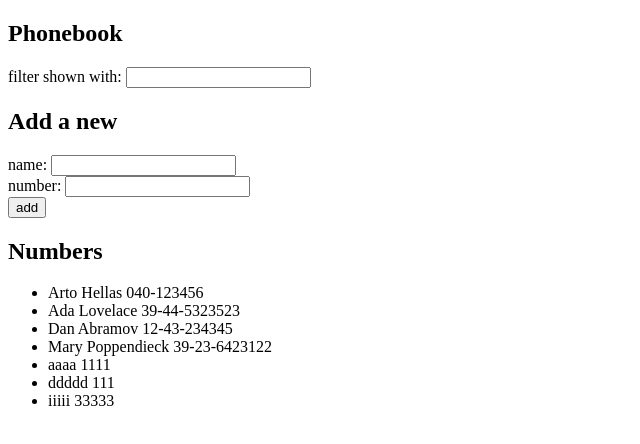
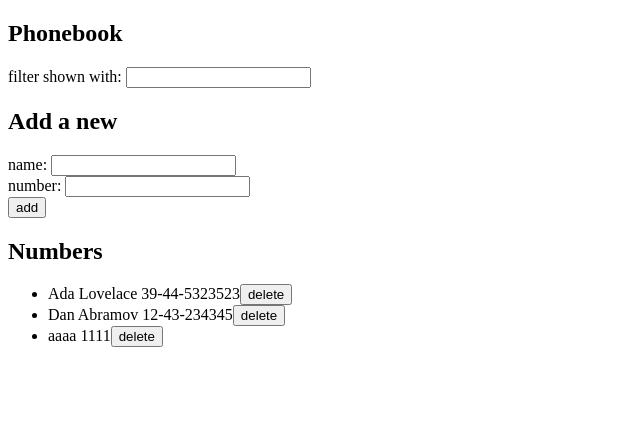
Before and after one commit to a2zlondon/fullstackopen, a React (Create React App) app in the folder part2/phonebook/: page / in a window 1280 px wide. Shown: the top 444 px of the page, without its empty margins (0-640 px from the left). Built offline with nearby package versions, Linux system fonts and the light colour scheme; data requests are answered from the project's data file.

Commit message:
Exercise 2.14 delete person

```diff
--- a/part2/phonebook/db.json
+++ b/part2/phonebook/db.json
@@ -1,10 +1,5 @@
 {
   "persons": [
-    {
-      "name": "Arto Hellas",
-      "number": "040-123456",
-      "id": 1
-    },
     {
       "name": "Ada Lovelace",
       "number": "39-44-5323523",
@@ -16,24 +11,9 @@
       "id": 3
     },
     {
-      "name": "Mary Poppendieck",
-      "number": "39-23-6423122",
-      "id": 4
-    },
-    {
       "name": "aaaa",
       "number": "1111",
       "id": 5
-    },
-    {
-      "name": "ddddd",
-      "number": "111",
-      "id": 6
-    },
-    {
-      "name": "iiiii",
-      "number": "33333",
-      "id": 7
     }
   ]
 }
--- a/part2/phonebook/src/App.js
+++ b/part2/phonebook/src/App.js
@@ -61,6 +61,23 @@ const App = () => {
     setNewFilter(event.target.value)
   }
 
+  const handleDeletePerson = (id) => {
+    console.log(`Delete person with ID ${id}`)
+    const person = persons.find((p) => p.id === id);
+    if (window.confirm(`Delete ${person.name} ?`)) {
+      personService
+        .remove(person.id)
+        .then((person) => {
+          console.log(`Deleted`)
+          setPersons(persons.filter((p) => p.id !== id));
+        })
+        .catch((error) => {
+          console.log(error);
+          alert(`there was an error deleting person '${person.name}'`)
+        }, 3000);
+    }
+  }
+
   return (
     <div>
       <h2>Phonebook</h2>
@@ -73,7 +90,7 @@ const App = () => {
 
       <h2>Numbers</h2>
 
-      <Persons persons={persons} newFilter={newFilter} />
+      <Persons persons={persons} newFilter={newFilter} deletePerson={handleDeletePerson} />
 
     </div>
   )
--- a/part2/phonebook/src/components/Person.js
+++ b/part2/phonebook/src/components/Person.js
@@ -1,6 +1,10 @@
-const Person = ({ person }) => {
+const Person = ({ person, deletePerson }) => {
     return (
-        <li key={person.key}>{person.name} {person.number}</li>
+        <div>
+            <li key={person.key}>{person.name} {person.number}
+                <button onClick={deletePerson}>delete</button>
+            </li>
+        </div>
     )
 }
 
--- a/part2/phonebook/src/components/Persons.js
+++ b/part2/phonebook/src/components/Persons.js
@@ -1,10 +1,9 @@
 import Person from './Person'
-
-const Persons = ({ persons , newFilter }) => {
+const Persons = ({ persons , newFilter, deletePerson }) => {
     return (
     <ul>
         {persons.filter(person => person.name.toLowerCase().match(newFilter)).map(person =>
-            <Person key={person.id} person={person} />
+            <Person key={person.id} person={person} deletePerson={() => deletePerson(person.id)} />
         )}
         </ul>
     )
--- a/part2/phonebook/src/services/persons.js
+++ b/part2/phonebook/src/services/persons.js
@@ -17,5 +17,10 @@ const update = (id, newObject) => {
   return request.then(response => response.data)
 }
 
-const personService = {getAll,create,update}
+const remove = (id) => {
+  const request = axios.delete(`${baseUrl}/${id}`)
+  return request.then(response => response.data)
+}
+
+const personService = {getAll,create,update,remove}
 export default personService
```
